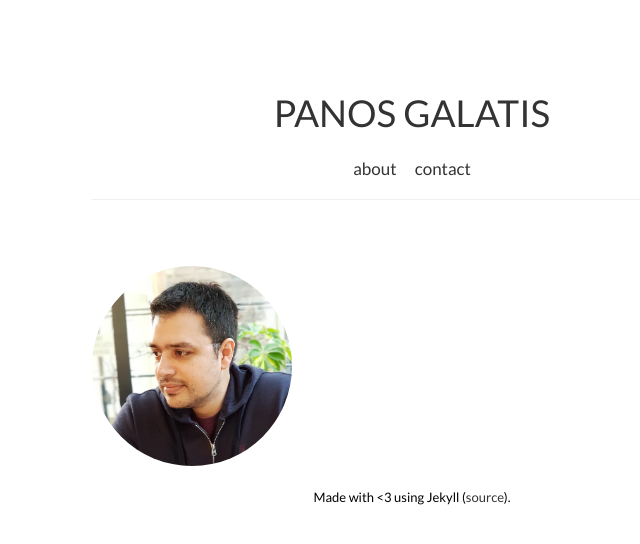
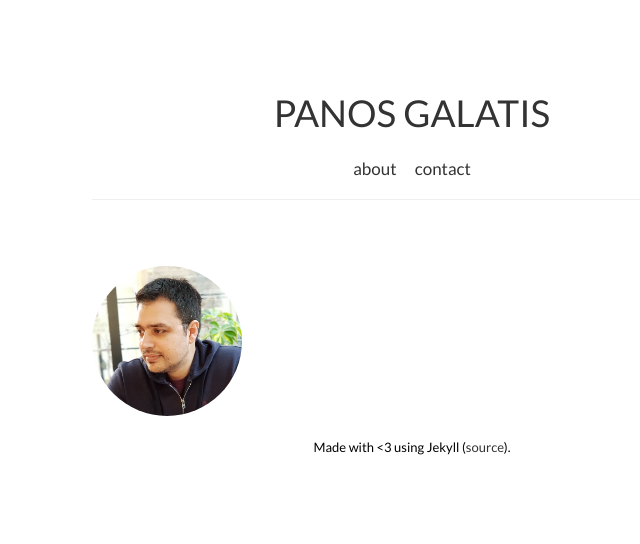
Before and after one commit to pgalatis/pgalatis.github.io, a Jekyll site: the page built from about.md, in a window 1280 px wide. Shown: the top 544 px of the page, without its empty margins (228-868 px from the left). Built offline with Jekyll 4.4.1, drawn with Linux system fonts in a browser that asks for light colours; nearby versions of some CDN libraries.

Commit message:
Update style.css

```diff
--- a/css/style.css
+++ b/css/style.css
@@ -270,8 +270,8 @@
 }
 
 img.profile {
-   max-width: 200px;
-   max-height: 200px;
+   max-width: 150px;
+   max-height: 150px;
    border-radius: 50%;
 }
 
```
